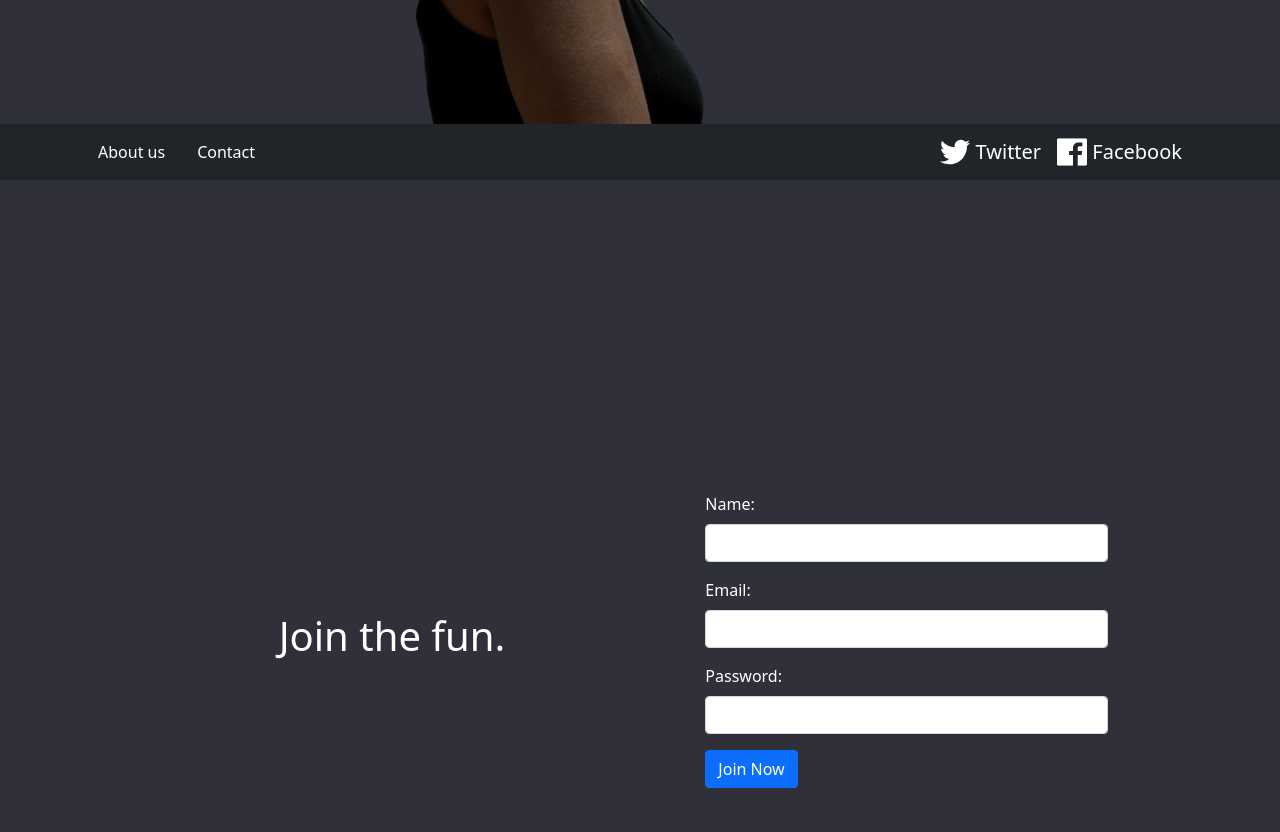
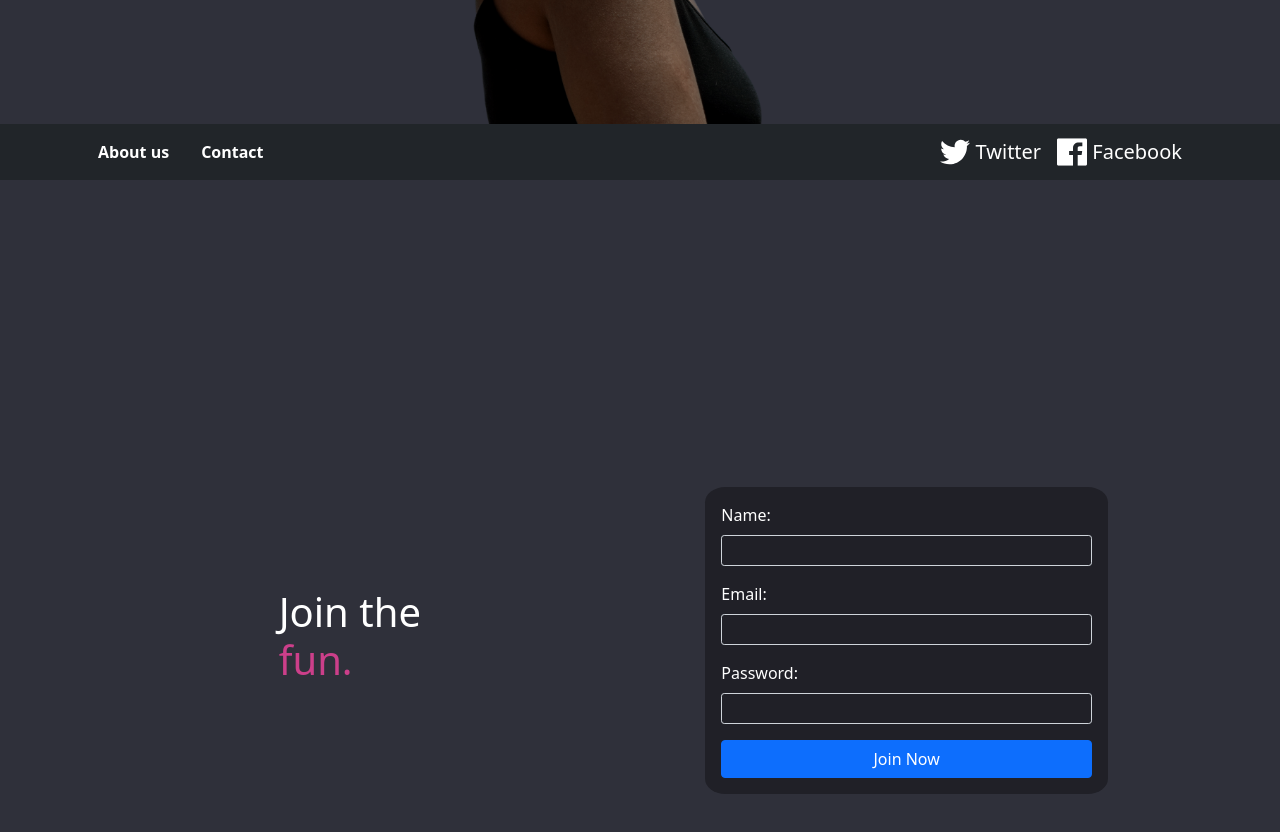
Before and after one commit to Nedeltoga/soundWave, a React (Create React App) app: page / in a window 1280 px wide. Shown: the part 620-1452 px from the top of the page. Built offline with nearby package versions, Linux system fonts and the light colour scheme.

Commit message:
Joinstyles and FormJoinstyles created

```diff
--- a/src/App.js
+++ b/src/App.js
@@ -19,13 +19,13 @@ function App() {
       <Circle background='#3457b21a'/>
       <Circle background='#3457b21a'/>
       <Container className='h-100 d-flex land' fluid>
-        <Row className='flex-grow-1 d-flex d-flex align-items-center justify-content-center' >
+        <Row className='flex-grow-1 d-flex align-items-center justify-content-center' >
           <Col md={{ span: 3, offset: 1 }} ><LandpageImg /></Col>
           <Col md={{ span: 4, offset: 1 }} ><LandingText /></Col>
         </Row>
        </Container>
        <Container className='h-100 d-flex Join' fluid>
-        <Row className='flex-grow-1 d-flex d-flex align-items-center justify-content-center' >
+        <Row className='flex-grow-1 d-flex align-items-center justify-content-center' >
           <Col md={{ span: 3, offset: 1 }} ><Join /></Col>
           <Col md={{ span: 4, offset: 1 }} ><FormJoin /></Col>
         </Row>
--- a/src/FormJoin.js
+++ b/src/FormJoin.js
@@ -1,22 +1,23 @@
 import Button from 'react-bootstrap/Button'
 import Form from 'react-bootstrap/Form'
+import FormJoinstyles from './FormJoinstyles.css'
 
 function FormJoin(){
     return (
-        <Form>
-            <Form.Group className="mb-3" controlId="formBasicEmail">
+        <Form className='form-join w-100 p-3'>
+            <Form.Group className="mb-3 " controlId="formBasicEmail">
                 <Form.Label>Name:</Form.Label>
-                <Form.Control type="email" />
+                <Form.Control type="text" size="sm" style={{backgroundColor: "#202027"}} />
             </Form.Group>
             <Form.Group className="mb-3" controlId="formBasicEmail">
                 <Form.Label>Email:</Form.Label>
-                <Form.Control type="email" />
+                <Form.Control type="text" size="sm" style={{backgroundColor: "#202027"}}/>
             </Form.Group>
             <Form.Group className="mb-3" controlId="formBasicPassword">
                 <Form.Label>Password:</Form.Label>
-                <Form.Control type="password" />
+                <Form.Control type="text" size="sm" style={{backgroundColor: "#202027"}}/>
             </Form.Group>
-            <Button variant="primary" type="submit">
+            <Button variant="primary" type="submit" className='w-100'>
                 Join Now
             </Button>
         </Form>
--- /dev/null
+++ b/src/FormJoinstyles.css
@@ -0,0 +1,5 @@
+
+.form-join {
+    background-color: #202027;
+    border-radius: 5%;
+  }
--- a/src/Join.js
+++ b/src/Join.js
@@ -1,7 +1,9 @@
+import Joinstyles from './Joinstyles.css'
+
 function Join (){
     return (
         <div>
-            <h1>Join the fun.</h1>
+            <h1 bold>Join the <h1 className="result">fun.</h1></h1>
         </div>
     )
 }
--- /dev/null
+++ b/src/Joinstyles.css
@@ -0,0 +1,5 @@
+
+
+.result {
+ color: #CC3F8A;
+}
--- a/src/MenuBottom.js
+++ b/src/MenuBottom.js
@@ -9,8 +9,8 @@ function MenuBottom () {
         <Container>
         <Navbar.Toggle />
           <Navbar.Collapse >
-          <Nav.Link className="bottom-left blank" href="#home">About us</Nav.Link>
-          <Nav.Link className="bottom-left blank" href="#features">Contact</Nav.Link>
+          <Nav.Link className="bottom-left blank bold" href="#home">About us</Nav.Link>
+          <Nav.Link className="bottom-left blank bold" href="#features">Contact</Nav.Link>
           </Navbar.Collapse>
         <Navbar.Brand href="#home" className="justify-content-end">
         <img
--- a/src/styles.css
+++ b/src/styles.css
@@ -1,6 +1,7 @@
 body{
     background-color: #2F303A;
     color: white;
+    font-size: 1.2 rem;
 }
 
 .Circle {
@@ -8,9 +9,14 @@ body{
     width: 20px;
     height: 20px;
 }
-
+.bold {
+  font-weight: bold;
+}
 .blank{color: white !important;}
 
+.land {
+  padding: 7rem !important;
+}
 /*
 .land {
     height: 30vh;
```
